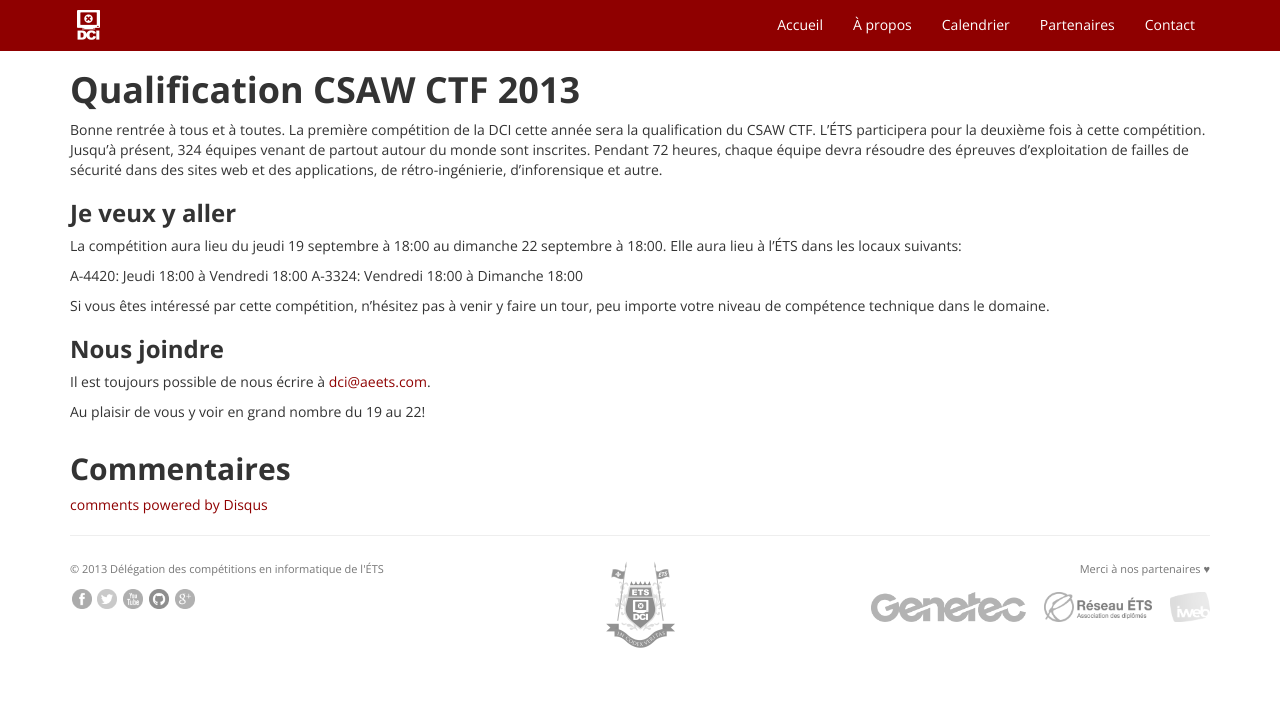
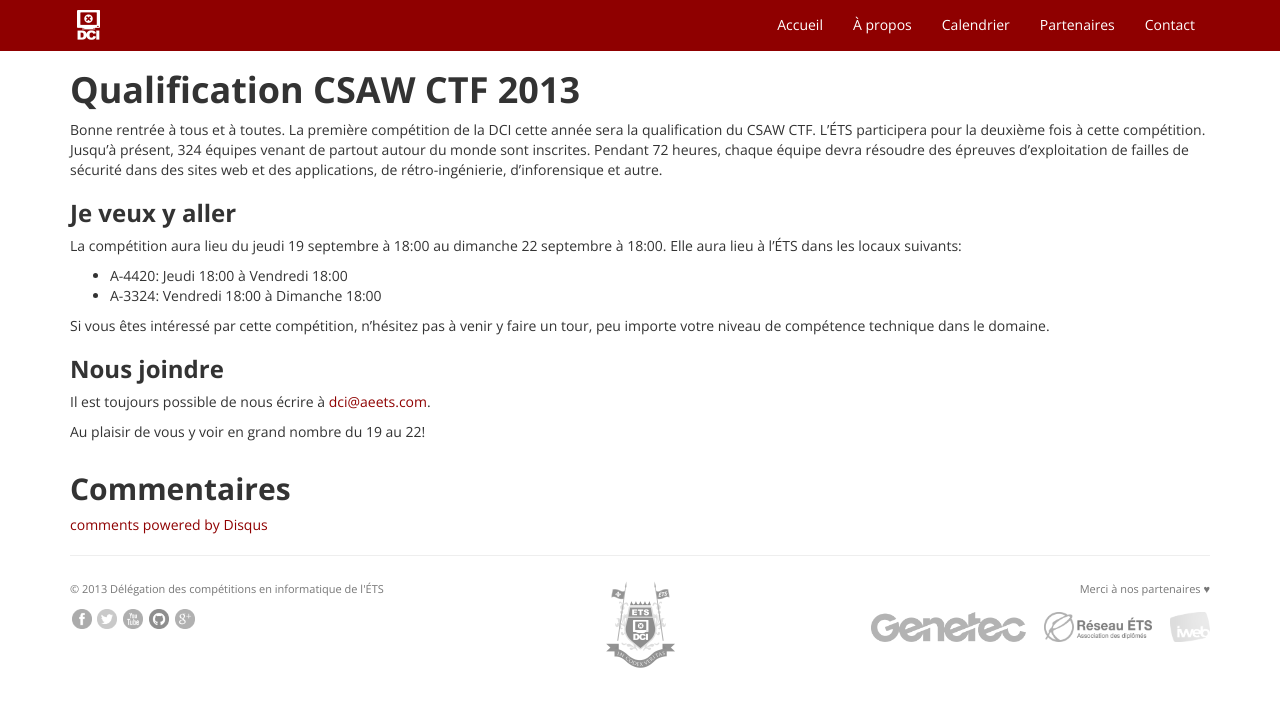
Before and after one commit to dciets/dciets.github.io, a Jekyll site: the page built from _posts/2013-08-19-qualification-csaw-ctf-2013.markdown, in a window 1280 px wide. Shown: the top 707 px of the page. Built offline with Jekyll 4.4.1, drawn with Linux system fonts in a browser that asks for light colours; Markdown is read by kramdown in place of the engine named in the settings; comment, search, counter and statistics services are not loaded; some of the changed lines change nothing that is shown.

Commit message:
Formatting...

```diff
--- a/_posts/2013-08-19-qualification-csaw-ctf-2013.markdown
+++ b/_posts/2013-08-19-qualification-csaw-ctf-2013.markdown
@@ -10,8 +10,8 @@ Bonne rentrée à tous et à toutes. La première compétition de la DCI cette a
 
 La compétition aura lieu du jeudi 19 septembre à 18:00 au dimanche 22 septembre à 18:00. Elle aura lieu à l’ÉTS dans les locaux suivants:
 
-A-4420: Jeudi 18:00 à Vendredi 18:00
-A-3324: Vendredi 18:00 à Dimanche 18:00
+* A-4420: Jeudi 18:00 à Vendredi 18:00
+* A-3324: Vendredi 18:00 à Dimanche 18:00
 
 Si vous êtes intéressé par cette compétition, n’hésitez pas à venir y faire un tour, peu importe votre niveau de compétence technique dans le domaine.
 
```
